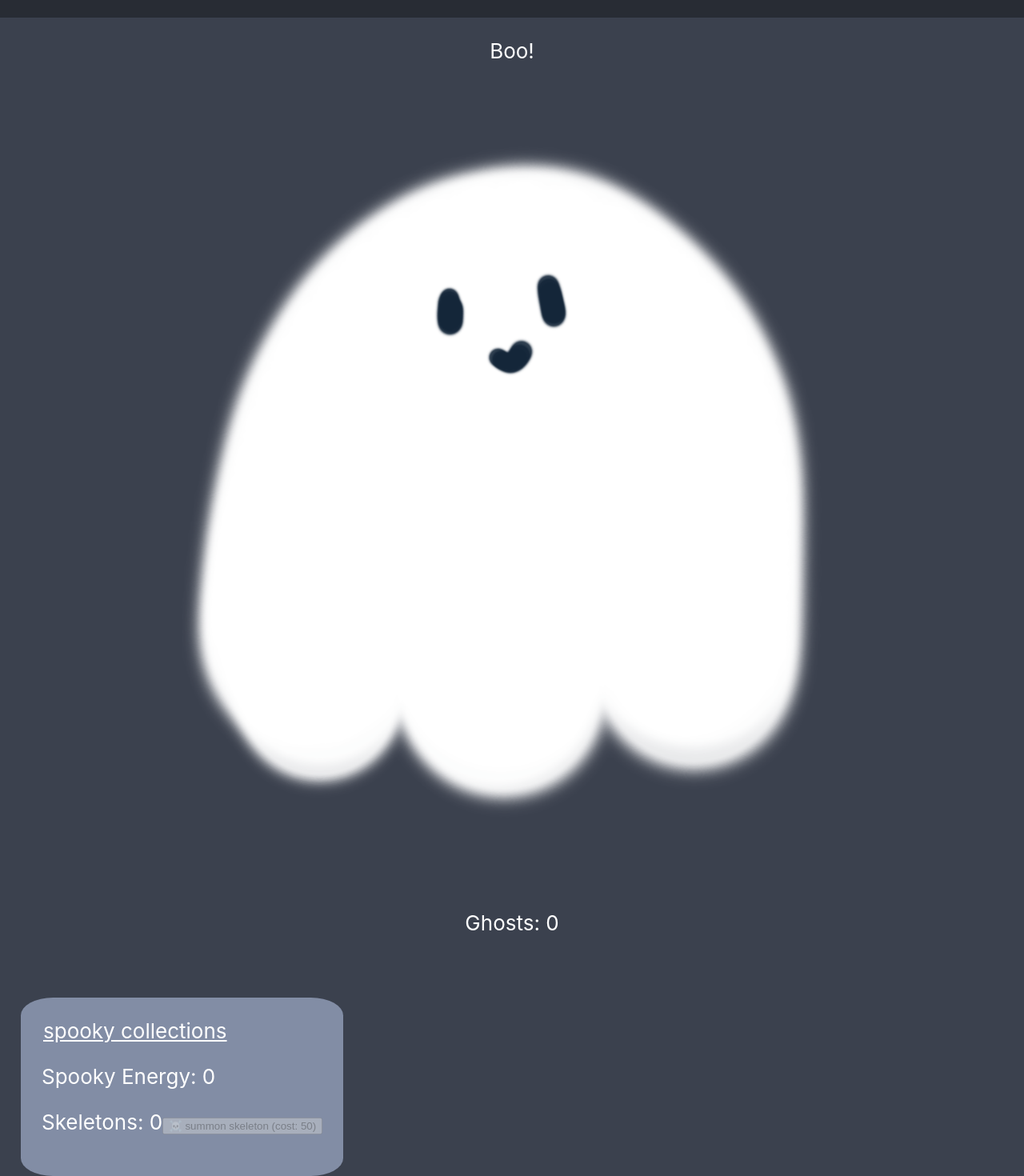
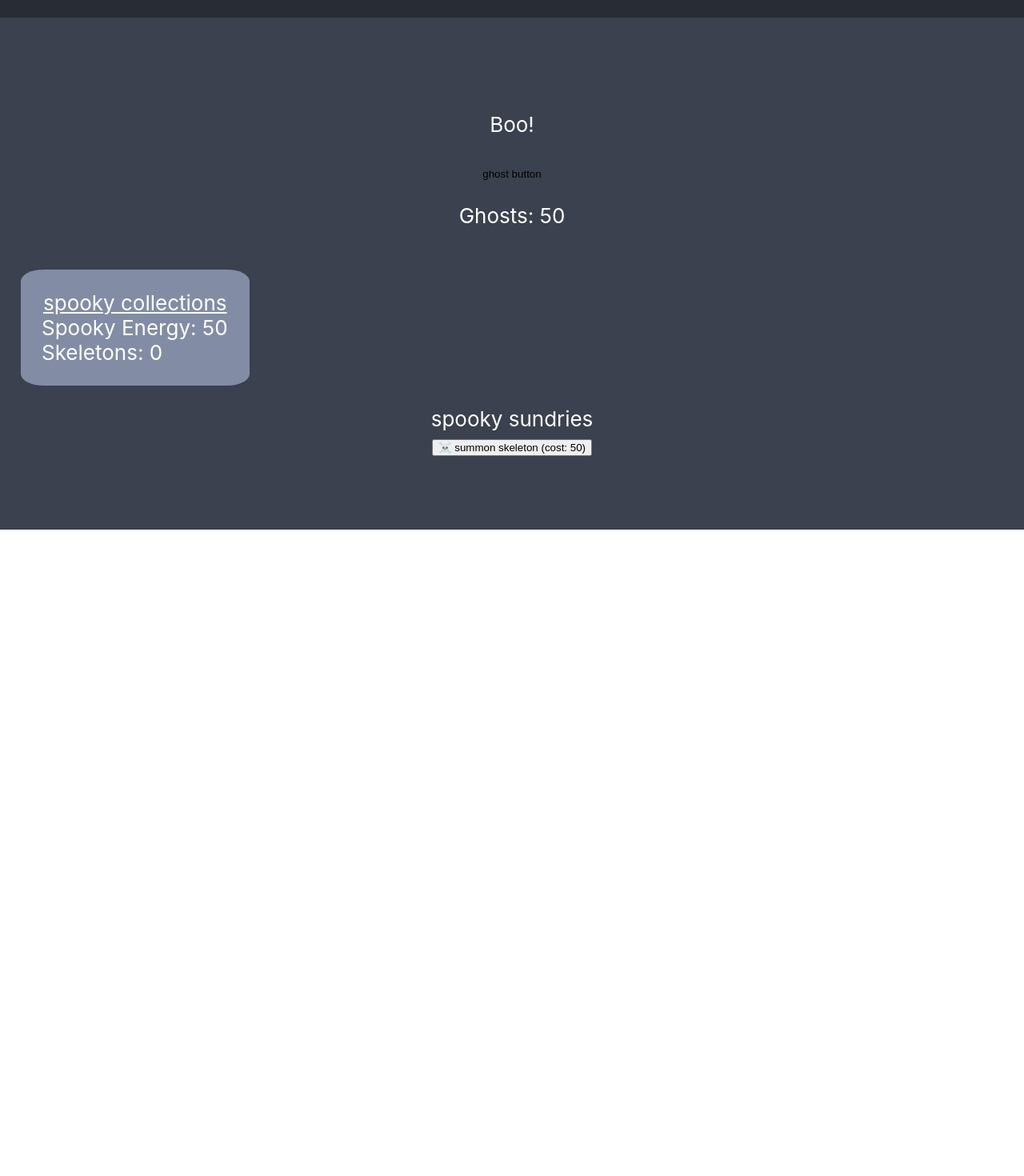
Before and after one commit to cjplatten/clicker-game, a React (Create React App) app in the folder spooky-clicker/: page / in a window 1280 px wide. Shown: the part 138-1608 px from the top of the page at 80% size. After the commit the page ends 800 px from the top, so only its background shows below. Built offline with nearby package versions, Linux system fonts and the light colour scheme.

Commit message:
refactor Clicker into components and change Clicker to ClickerGame

```diff
--- a/spooky-clicker/src/App.js
+++ b/spooky-clicker/src/App.js
@@ -1,12 +1,12 @@
 import "./App.css";
-import Clicker from "./Components/Clicker";
+import ClickerGame from "./Components/ClickerGame";
 import Header from "./Components/Header";
 
 function App() {
   return (
     <div className="App">
       <Header />
-      <Clicker />
+      <ClickerGame />
     </div>
   );
 }
--- a/spooky-clicker/src/Components/Clicker.jsx
+++ /dev/null
@@ -1,79 +0,0 @@
-import React, { Component } from "react";
-import GhostRegion from "./GhostRegion";
-import Skeletons from "./Skeletons";
-
-export default class Clicker extends Component {
-  state = {
-    ghosts: 0,
-    spookyEnergy: 0,
-    skeletons: 0,
-    skeletonCost: 50,
-  };
-
-  increaseGhosts = (increase) => {
-    this.setState((currState) => {
-      return { ghosts: currState.ghosts + increase };
-    });
-  };
-
-  handleSummonSkeleton = () => {
-    this.setState(
-      (currState) => {
-        return {
-          skeletons: currState.skeletons + 1,
-          skeletonCost: Math.round(currState.skeletonCost * 1.2),
-          spookyEnergy: currState.spookyEnergy - currState.skeletonCost,
-        };
-      },
-      () => {
-        console.log(this.state);
-      }
-    );
-  };
-
-  increaseSpookyEnergy = (increase) => {
-    this.setState((currState) => {
-      return { spookyEnergy: currState.spookyEnergy + increase };
-    });
-  };
-
-  passiveSpookyEnergy = () => {
-    if (this.state.skeletons > 0) {
-      this.increaseSpookyEnergy(1 * this.state.skeletons);
-    }
-  };
-
-  componentDidMount() {
-    this.interval = setInterval(() => this.passiveSpookyEnergy(), 1000);
-  }
-
-  componentWillUnmount() {
-    clearInterval(this.interval);
-  }
-
-  render() {
-    console.log("hi");
-    const { ghosts, skeletons, skeletonCost, spookyEnergy } = this.state;
-    return (
-      <section className="Body">
-        <GhostRegion
-          ghosts={ghosts}
-          increaseGhosts={this.increaseGhosts}
-          increaseSpookyEnergy={this.increaseSpookyEnergy}
-        />
-        <p>{"☠️".repeat(skeletons)}</p>
-        <section className="resources">
-          <legend>spooky collections</legend>
-
-          <p>Spooky Energy: {Math.round(spookyEnergy)}</p>
-          <Skeletons
-            skeletons={skeletons}
-            skeletonCost={skeletonCost}
-            spookyEnergy={spookyEnergy}
-            handleSummonSkeleton={this.handleSummonSkeleton}
-          />
-        </section>
-      </section>
-    );
-  }
-}
--- /dev/null
+++ b/spooky-clicker/src/Components/ClickerGame.jsx
@@ -0,0 +1,38 @@
+import React, { Component } from "react";
+import GhostRegion from "./GhostRegion";
+import Resources from "./Resources";
+
+export default class ClickerGame extends Component {
+  state = {
+    ghosts: 50,
+    spookyEnergy: 50,
+  };
+
+  increaseGhosts = (increase) => {
+    this.setState((currState) => {
+      return { ghosts: currState.ghosts + increase };
+    });
+  };
+
+  changeSpookyEnergy = (increase) => {
+    console.log(increase)
+    this.setState((currState) => {
+      return { spookyEnergy: currState.spookyEnergy + increase };
+    });
+  };
+
+  render() {
+    console.log("hi");
+    const { ghosts, spookyEnergy } = this.state;
+    return (
+      <section className="Body">
+        <GhostRegion
+          ghosts={ghosts}
+          increaseGhosts={this.increaseGhosts}
+          changeSpookyEnergy={this.changeSpookyEnergy}
+        />
+        <Resources ghosts={ghosts} increaseGhosts={this.increaseGhosts} spookyEnergy={spookyEnergy} changeSpookyEnergy={this.changeSpookyEnergy}/>
+      </section>
+    );
+  }
+}
--- a/spooky-clicker/src/Components/GhostRegion.jsx
+++ b/spooky-clicker/src/Components/GhostRegion.jsx
@@ -1,23 +1,21 @@
 import React from "react";
-import ghostButton from "../ghost-start.png";
 
 export default function GhostRegion(props) {
   return (
     <section className="ghost-section">
       <p>Boo!</p>
+      <span className="ghost-button-span">
         <button
           className="ghost-button"
           onClick={() => {
             props.increaseGhosts(1);
-          props.increaseSpookyEnergy(1);
+            props.changeSpookyEnergy(1);
           }}
+          aria-labelledby="ghost clicker button"
         >
-        <img
-          src={ghostButton}
-          className="ghost-image"
-          alt="ghost clicker button"
-        />
+          ghost button
         </button>
+      </span>
       <p>Ghosts: {props.ghosts}</p>
     </section>
   );
--- /dev/null
+++ b/spooky-clicker/src/Components/Resources.jsx
@@ -0,0 +1,68 @@
+import React, { Component } from "react";
+import Shop from "./Shop";
+import Skeletons from "./Skeletons";
+
+export default class Resources extends Component {
+  state = {
+    skeletons: 0,
+    skeletonCost: 50,
+    skeletonBoost: 2,
+  };
+
+  handleSummonSkeleton = () => {
+    this.props.changeSpookyEnergy(-this.state.skeletonCost);
+    this.setState(
+      (currState) => {
+        return {
+          skeletons: currState.skeletons + 1,
+          skeletonCost: Math.round(currState.skeletonCost *1.1),
+        };
+      },
+      () => {
+        console.log(this.state);
+      }
+    );
+  };
+
+
+  passiveSpookyEnergy = () => {
+    if (this.state.skeletons > 0) {
+      this.props.changeSpookyEnergy(this.state.skeletonBoost * this.state.skeletons);
+    }
+  };
+
+  componentDidMount() {
+    this.interval = setInterval(() => this.passiveSpookyEnergy(), 1000);
+  }
+
+  componentDidUpdate(prevProps, prevState) {
+    if (prevState.ghosts < this.state.ghosts) {
+      this.props.changeSpookyEnergy(1);
+    }
+  }
+
+  componentWillUnmount() {
+    clearInterval(this.interval);
+  }
+
+  render() {
+    const { skeletons, skeletonCost, skeletonBoost } = this.state;
+    const { spookyEnergy } = this.props;
+
+    return (
+      <>
+        <dl className="resources">
+          <legend>spooky collections</legend>
+
+          <dt>Spooky Energy: {Math.round(spookyEnergy)}</dt>
+          <Skeletons skeletons={skeletons} skeletonBoost={skeletonBoost} />
+        </dl>
+        <Shop
+          skeletonCost={skeletonCost}
+          spookyEnergy={spookyEnergy}
+          handleSummonSkeleton={this.handleSummonSkeleton}
+        />
+      </>
+    );
+  }
+}
--- /dev/null
+++ b/spooky-clicker/src/Components/Shop.jsx
@@ -0,0 +1,18 @@
+import React from "react";
+
+export default function Shop(props) {
+  const { skeletonCost, spookyEnergy } = props;
+
+  return (
+    <section className="shop">
+      <legend>spooky sundries</legend>
+      <button
+        className="skeletons-button"
+        onClick={props.handleSummonSkeleton}
+        disabled={skeletonCost > spookyEnergy}
+      >
+        ☠️ summon skeleton (cost: {skeletonCost})
+      </button>
+    </section>
+  );
+}
--- a/spooky-clicker/src/Components/Skeletons.jsx
+++ b/spooky-clicker/src/Components/Skeletons.jsx
@@ -1,34 +1,21 @@
-import React, { Component } from 'react'
+import React from "react";
 
-export default class Skeletons extends Component {
-constructor(props) {
-  super(props)
+export default function Skeletons(props) {
+  const { skeletons, skeletonBoost } = props;
 
-  this.state = {
-     skeletonBoost: 0
-  }
+  return (
+    <dt>
+      Skeletons: {skeletons}
+      {skeletons > 0 && (
+        <p className="description">
+          <br />
+          skeletons are increasing your spooky energy by{" "}
+          {Math.round(skeletonBoost * skeletons * 100) / 100} every second
+        </p>
+      )}
+      {skeletons > 0 && (
+        <p className="resources-icons">{"☠️ ".repeat(skeletons)}</p>
+      )}
+    </dt>
+  );
 }
-
-    handleSummonSkeletonClick = () => {
-        this.props.handleSummonSkeleton()
-      };
-
-  render() {
-      const { skeletonCost, skeletons, spookyEnergy } = this.props
-    return (
-        <p>
-        Skeletons: {skeletons}
-        <button
-          className="skeletons-button"
-          onClick={this.handleSummonSkeletonClick} disabled={skeletonCost > spookyEnergy}
-        >
-          ☠️ summon skeleton (cost: {skeletonCost})
-        </button>
-        { skeletons > 0 && <p>
-            skeletons are increasing your spooky energy by{" "}
-            {Math.round(1 * skeletons * 100) / 100} every second
-          </p> }
-      </p>
-    )
-  }
-}
```
Lines whose indentation alone changed are shown as unchanged.
